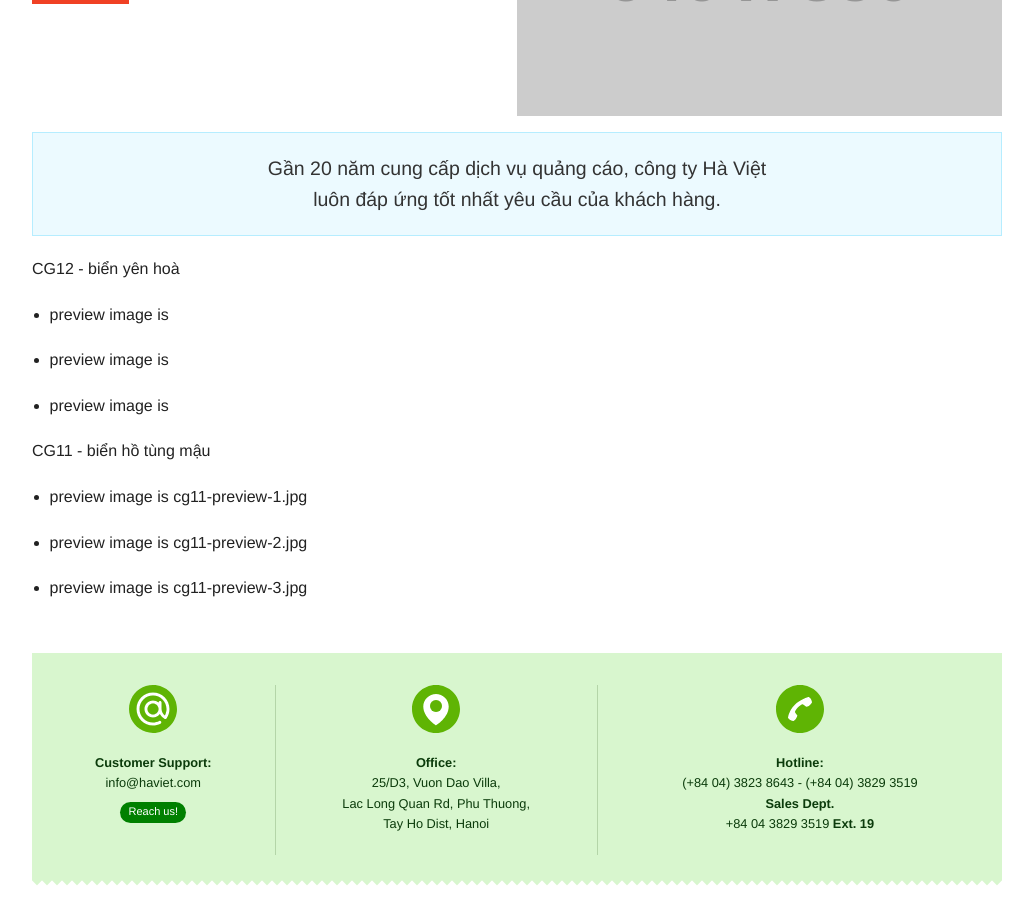
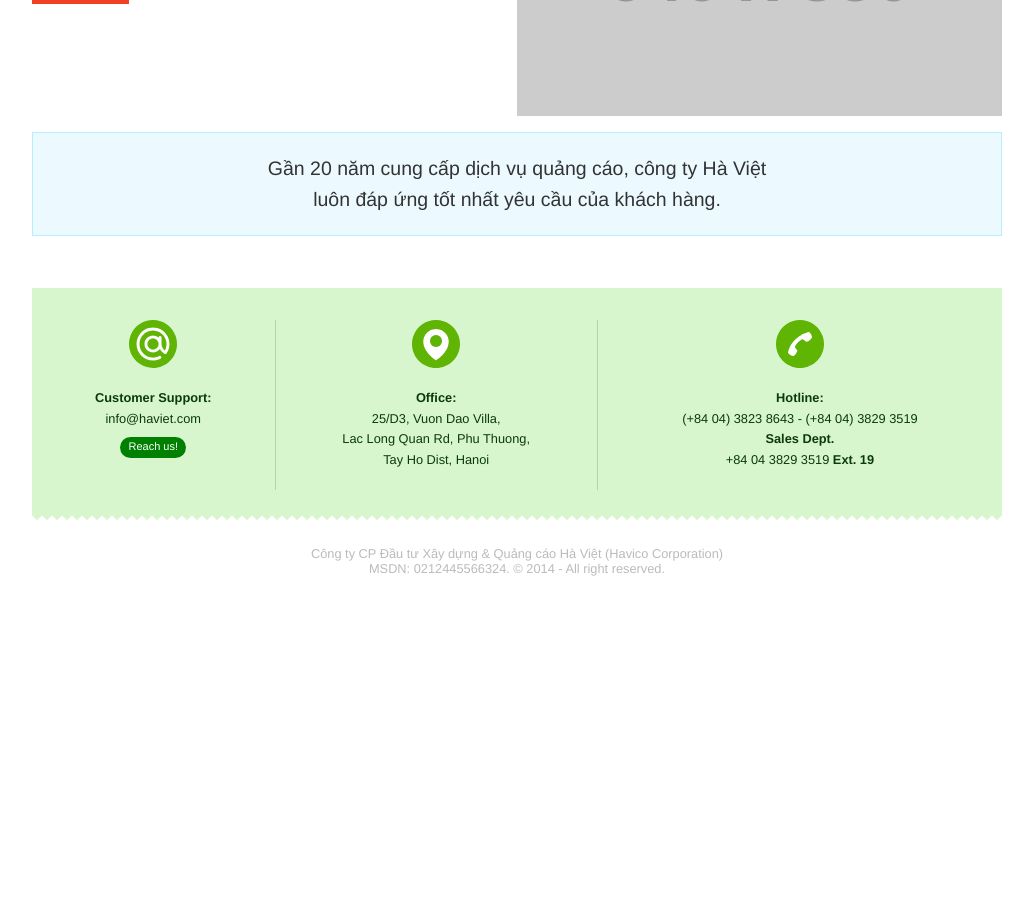
Before and after one commit to haviet/static-on-foundation, a Jekyll site: the page built from index.html, in a window 1280 px wide and 900 px high, scrolled down 2460 px. Shown: the whole window, without its empty margins (123-1156 px from the left). Built offline with Jekyll 4.4.1, drawn with Linux system fonts in a browser that asks for light colours; after the commit the page ends 3057 px from its top, so only the background shows below that.

Commit message:
Revert 598c2ef..8a09000
This rolls back to commit 598c2ef953eb8877e07e882f0208beb7f519a977.

```diff
--- a/_includes/table-billboard.html
+++ b/_includes/table-billboard.html
@@ -11,7 +11,7 @@
   <tbody>
   	{% for bb in site.data.list-billboard %}
     <tr>
-      <td><a href="{{ site.baseurl }}/sanpham/BBD/{{ bb.codename }}">{{ bb.codename }}</a></td>
+      <td>{{ bb.codename }}</td>
       <td>{{ bb.description }}</td>
       <td>{{ bb.size }}</td>
       <td class="bb_{{ bb.electric }}"> </td>
--- a/_layouts/post.html
+++ b/_layouts/post.html
@@ -5,6 +5,7 @@
 
   <header class="post-header">
     <h1>{{ page.title }}</h1>
+    <p class="meta">{{ page.date | date: "%b %-d, %Y" }}{% if page.author %} • {{ page.author }}{% endif %}{% if page.meta %} • {{ page.meta }}{% endif %}</p>
   </header>
 
   <article class="post-content">
--- a/index.html
+++ b/index.html
@@ -45,18 +45,3 @@
 		</div>
 	</div>
 </div>
-
-<div class="row">
-	<div class="columns">
-		{% for post in site.posts %}
-		{% if post.tags contains "billboard" %}
-		<p>{{ post.codename }} - {{ post.title }}</p>
-{% for prv in post.preview_img %}
-<ul>
-<li>preview image is {{ prv.img }}</li>
-</ul>
-{% endfor %}
-		{% endif %}
-		{% endfor %}
-	</div>
-</div>
--- a/sanpham/BBD/CG11.html
+++ b/sanpham/data-billboard/ho-tung-mau.html
@@ -5,7 +5,7 @@
 <div class="row">
   <div class="columns">
     <div class="panel">
-      <h1>biển hồ tùng mậu</h1>
+      <h4>biển hồ tùng mậu</h4>
     </div>
   </div>
 </div>
```
Also changed, not shown: _posts/2014-07-05-cg11.md (deleted, +0 -18 lines), _posts/2014-07-05-cg12.md (deleted, +0 -18 lines).
